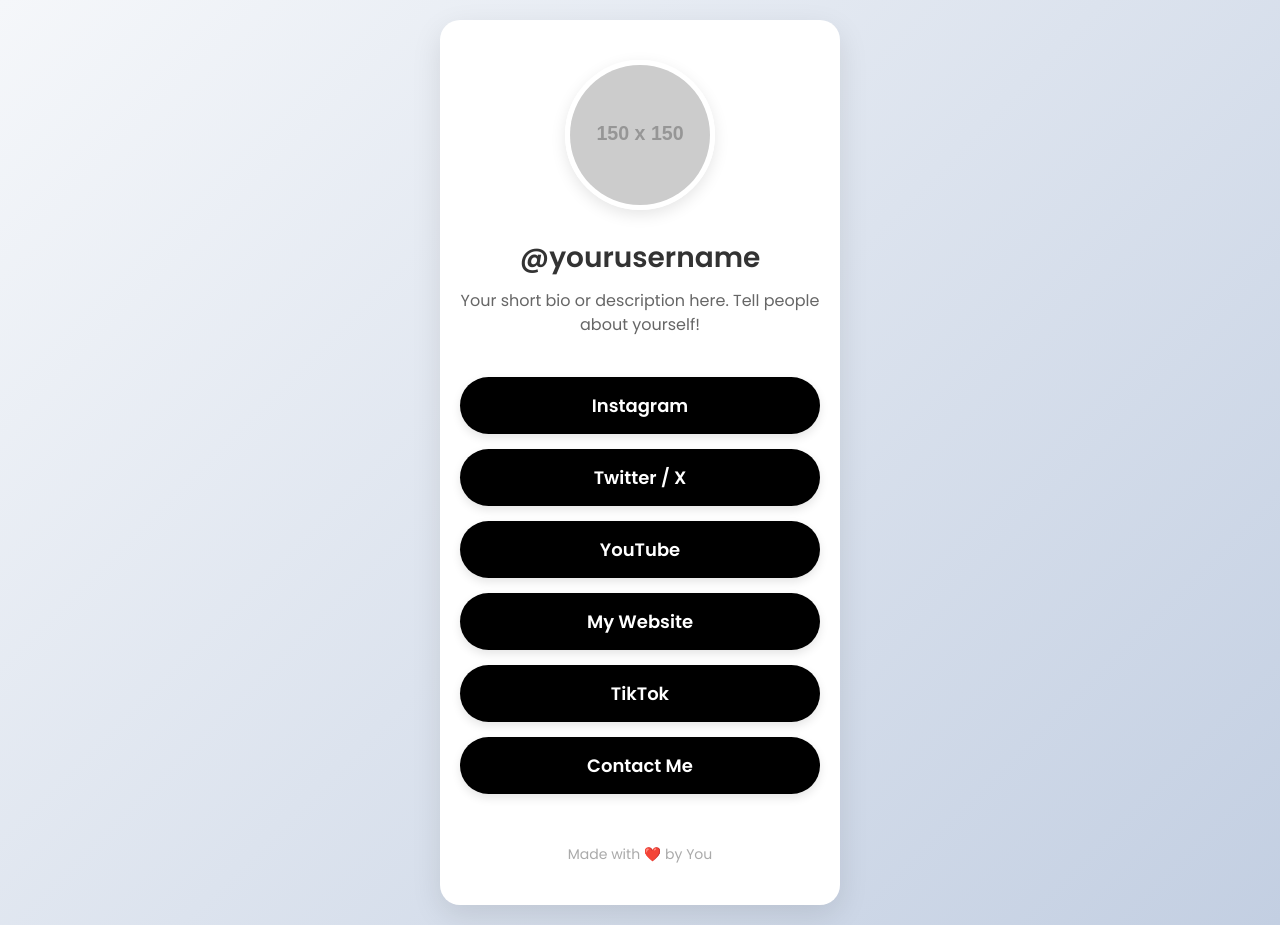
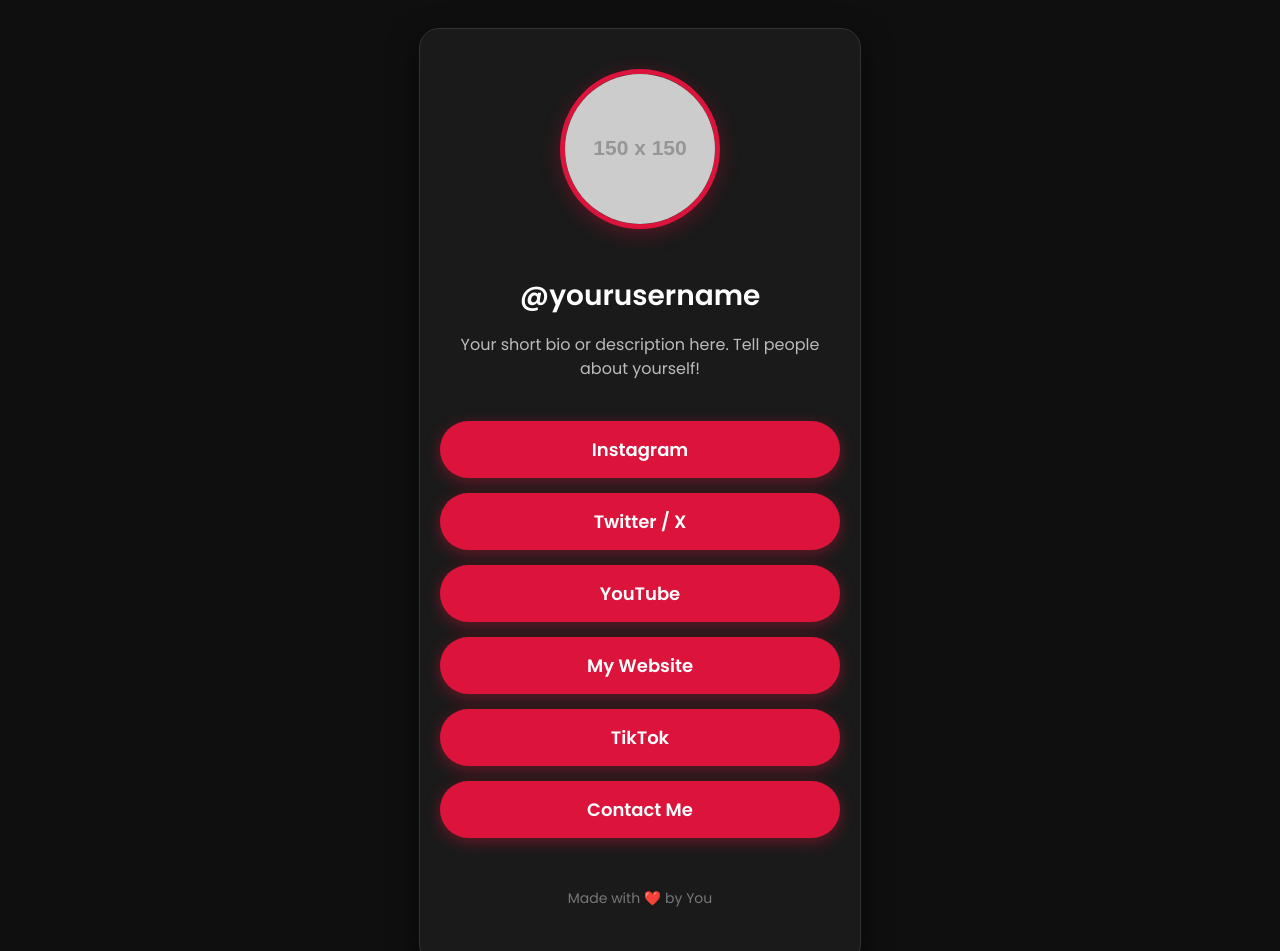
Before and after one commit to RiebiVT/RiebiVT.github.io, a plain HTML site: page index.html in a window 1280 px wide. Shown: the top 951 px of the page. Before the commit the page ends 925 px from the top, so only its background shows below. Drawn offline with Linux system fonts and the light colour scheme; placeholder pictures from the web are drawn by us.

Commit message:
Update style.css

```diff
--- a/style.css
+++ b/style.css
@@ -1,4 +1,38 @@
-* {
+Here's the updated version of your Linktree-style website with a dark mode theme and crimson red accents (#dc143c). The buttons now use this vibrant red color, with hover effects for better interactivity. The overall background is dark, text is light, and the card has a subtle dark elevation.
+index.html (unchanged – same as before)
+HTML<!DOCTYPE html>
+<html lang="en">
+<head>
+    <meta charset="UTF-8">
+    <meta name="viewport" content="width=device-width, initial-scale=1.0">
+    <title>Your Name | Links</title>
+    <link rel="stylesheet" href="style.css">
+    <link href="https://fonts.googleapis.com/css2?family=Poppins:wght@400;600&display=swap" rel="stylesheet">
+</head>
+<body>
+    <div class="container">
+        <img src="https://via.placeholder.com/150" alt="Profile Picture" class="profile-img">
+        <h1>@yourusername</h1>
+        <p class="bio">Your short bio or description here. Tell people about yourself!</p>
+
+        <div class="links">
+            <a href="https://instagram.com/yourprofile" target="_blank" class="link-btn">Instagram</a>
+            <a href="https://twitter.com/yourprofile" target="_blank" class="link-btn">Twitter / X</a>
+            <a href="https://youtube.com/yourchannel" target="_blank" class="link-btn">YouTube</a>
+            <a href="https://yourwebsite.com" target="_blank" class="link-btn">My Website</a>
+            <a href="https://tiktok.com/@yourprofile" target="_blank" class="link-btn">TikTok</a>
+            <a href="mailto:you@email.com" class="link-btn">Contact Me</a>
+            <!-- Add or remove links as needed -->
+        </div>
+
+        <footer>
+            <p>Made with ❤️ by You</p>
+        </footer>
+    </div>
+</body>
+</html>
+style.css (updated for dark mode + #dc143c accents)
+CSS* {
     margin: 0;
     padding: 0;
     box-sizing: border-box;
@@ -6,22 +40,24 @@
 
 body {
     font-family: 'Poppins', sans-serif;
-    background: linear-gradient(135deg, #f5f7fa 0%, #c3cfe2 100%);
+    background: #0f0f0f; /* Deep dark background */
     min-height: 100vh;
     display: flex;
     align-items: center;
     justify-content: center;
     padding: 20px;
+    color: #e0e0e0;
 }
 
 .container {
     max-width: 400px;
     width: 100%;
     text-align: center;
-    background: white;
+    background: #1a1a1a; /* Dark card */
     border-radius: 20px;
     padding: 40px 20px;
-    box-shadow: 0 10px 30px rgba(0, 0, 0, 0.1);
+    box-shadow: 0 10px 30px rgba(0, 0, 0, 0.5);
+    border: 1px solid #333;
 }
 
 .profile-img {
@@ -29,20 +65,20 @@
     height: 150px;
     border-radius: 50%;
     object-fit: cover;
-    border: 5px solid #fff;
-    box-shadow: 0 5px 15px rgba(0, 0, 0, 0.1);
+    border: 5px solid #dc143c; /* Crimson red border accent */
+    box-shadow: 0 5px 20px rgba(220, 20, 60, 0.3);
     margin-bottom: 20px;
 }
 
 h1 {
     font-size: 28px;
     margin-bottom: 10px;
-    color: #333;
+    color: #ffffff;
 }
 
 .bio {
     font-size: 16px;
-    color: #666;
+    color: #bbbbbb;
     margin-bottom: 40px;
     line-height: 1.5;
 }
@@ -56,26 +92,26 @@
 .link-btn {
     display: block;
     padding: 15px;
-    background: #000;
+    background: #dc143c; /* Main crimson red accent */
     color: white;
     text-decoration: none;
     font-size: 18px;
     font-weight: 600;
     border-radius: 50px;
     transition: all 0.3s ease;
-    box-shadow: 0 4px 10px rgba(0, 0, 0, 0.1);
+    box-shadow: 0 4px 15px rgba(220, 20, 60, 0.4);
 }
 
 .link-btn:hover {
     transform: translateY(-3px);
-    box-shadow: 0 8px 20px rgba(0, 0, 0, 0.2);
-    background: #333;
+    background: #c41238; /* Slightly darker red on hover */
+    box-shadow: 0 8px 25px rgba(220, 20, 60, 0.6);
 }
 
 footer {
     margin-top: 50px;
     font-size: 14px;
-    color: #aaa;
+    color: #777777;
 }
 
 /* Responsive adjustments */
```
